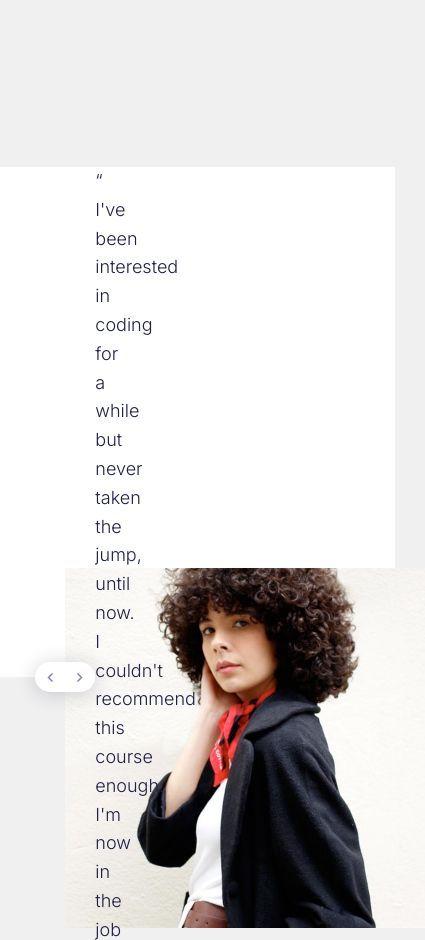
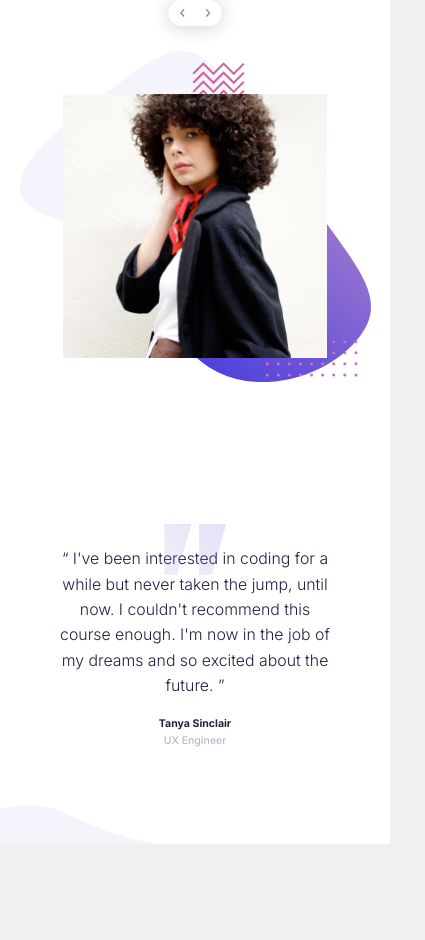
Before and after one commit to devsajad/Testimonial_Slider-Sass-FrontMentor, a website built with Parcel: page index.html in a window 390 px wide. Shown: the top 940 px of the page, 425 px wide, since content can reach past the window. After the commit the page ends 844 px from the top, so only its background shows below. Built offline with nearby package versions, Linux system fonts and the light colour scheme.

Commit message:
add : responsive media queries

```diff
--- a/index.html
+++ b/index.html
@@ -22,14 +22,15 @@
     <title>Frontend Mentor | Coding Bootcamp Testimonials Slider</title>
   </head>
   <body>
-    <section class="testimonial-container">
-      <div class="slider">
+    <div class="container">
+      <section class="slider">
+        <div class="slider__slider-container">
           <div class="testimonial">
             <blockquote class="testimonial__quote">
               <p>
                 “ I've been interested in coding for a while but never taken the
-              jump, until now. I couldn't recommend this course enough. I'm now
-              in the job of my dreams and so excited about the future. ”
+                jump, until now. I couldn't recommend this course enough. I'm
+                now in the job of my dreams and so excited about the future. ”
               </p>
             </blockquote>
             <div class="testimonial__author">
@@ -43,6 +44,7 @@
               alt="A woman with curly hair"
               class="image__person"
             />
+          </div>
         </div>
 
         <div class="slider__btn-container">
@@ -62,7 +64,7 @@
             />
           </div>
         </div>
+      </section>
     </div>
-    </section>
   </body>
 </html>
--- a/src/js/main.js
+++ b/src/js/main.js
@@ -1,16 +1,16 @@
-const slides = document.querySelectorAll(".slider");
+const slides = document.querySelectorAll(".slider__slider-container");
 const leftArrow = document.querySelector(".left-arrow-container");
 const rightArrow = document.querySelector(".right-arrow-container");
 
 let curSlide = 0;
 let maxSlide = slides.length;
 
-function goToSlide(slide) {
+const goToSlide = function (slide) {
   slides.forEach(
-    (s, i) => (s.style.transform = `translate(${100 * (i - slide)}%`)
+    (s, i) =>
+      (s.style.transform = `translate(${100 * (i - slide)}% , ${100 * -i}%)`)
   );
-}
-
+};
 function nextSlide() {
   if (curSlide + 1 === maxSlide) curSlide = 0;
   else curSlide++;
--- a/src/sass/_base.scss
+++ b/src/sass/_base.scss
@@ -12,11 +12,23 @@ $margin-vertical-container: 8.5rem;
 $margin-horizental-container: 13rem;
 
 @mixin transition-normal {
-  transition: all 0.3s;
+  transition: all 0.5s;
 }
 
-@mixin media-general {
-  @media screen and (max-width: 63em) {
+@mixin media-x-small {
+  @media screen and (max-width: 450px), (max-width: 795px) {
+    @content;
+  }
+}
+
+@mixin media-small {
+  @media screen and (max-width: 795px) {
+    @content;
+  }
+}
+
+@mixin media-medium {
+  @media screen and (max-width: 918px) {
     @content;
   }
 }
@@ -48,27 +60,14 @@ body {
   align-items: center;
 }
 
-.testimonial-container {
+.container {
   background-color: #fff;
 
   width: calc(68rem + $margin-horizental-container * 2);
   height: calc(34rem + $margin-vertical-container * 2);
 
-  //   background: url("../../assets/images/bg-pattern-desktop.svg"), white;
-  //   background-repeat: no-repeat;
-  //   background-size: 100%;
-  //   background-position: -400px -224px;
+  background: url("../../assets/images/pattern-curve.svg"), white;
+  background-repeat: no-repeat;
+  background-size: 40%;
+  background-position: 0px 100%;
 }
-
-// a {
-//   //   color: $color-grey-light-1;
-//   text-decoration: none;
-//   &:hover {
-//     // color: $color-primary;
-//   }
-//   @include transition-normal;
-// }
-
-li {
-  list-style: none;
-}
--- /dev/null
+++ b/src/sass/_responsive.scss
@@ -0,0 +1,91 @@
+html {
+  @include media-medium {
+    font-size: 55%;
+  }
+}
+
+.container {
+  @include media-x-small {
+    width: 100%;
+    height: 100%;
+  }
+
+  background-size: 40%;
+  background-position: 0px 100%;
+}
+
+.slider {
+  &__slider-container {
+    @include media-small {
+      background-size: 60%;
+    }
+
+    @include media-x-small {
+      grid-template-columns: 1fr;
+      justify-items: center;
+      //   gap: 8.5rem;
+      background-size: 90%;
+      background-position: 50% 10%;
+    }
+    @include transition-normal;
+  }
+
+  &__btn-container {
+    left: 50%;
+    top: 0%;
+    transform: translateX(-50%);
+
+    width: 6rem;
+    height: 3rem;
+
+    &--right,
+    &--left {
+      max-width: 0.6rem;
+    }
+  }
+}
+
+.testimonial {
+  @include media-x-small {
+    grid-row: 2;
+    justify-self: center;
+    text-align: center;
+    // align-self: self-start;
+  }
+
+  line-height: 1.6;
+  max-width: calc(100% - $margin-horizental-container);
+
+  &::before {
+    @include media-x-small {
+      left: 50%;
+      transform: translateX(-50%);
+      top: -2.5rem;
+    }
+  }
+
+  &__quote {
+    margin-bottom: 2rem;
+  }
+
+  &__author {
+    span {
+      @include media-x-small {
+        display: block;
+        margin-left: 0;
+      }
+    }
+  }
+}
+
+.image {
+  @include media-x-small {
+    scale: 1;
+    // align-self: self-end;
+  }
+  height: 30rem;
+
+  &__person {
+    height: 100%;
+  }
+}
--- a/src/sass/_slider.scss
+++ b/src/sass/_slider.scss
@@ -1,15 +1,26 @@
 .slider {
+  height: 100%;
+  max-width: 100%;
+  overflow: hidden;
   position: relative;
+
+  &__slider-container {
     display: grid;
     grid-template-columns: 1.1fr 1fr;
 
     height: 100%;
-  width: 100%;
+    max-width: 100%;
 
     align-items: center;
     align-items: center;
 
+    background: url("../../assets/images/pattern-bg.svg");
+    background-repeat: no-repeat;
+    background-size: 50%;
+    background-position: 80% 50%;
+
     @include transition-normal;
+  }
 
   &__btn-container {
     display: flex;
@@ -17,11 +28,11 @@
     align-items: center;
 
     position: absolute;
-    top: 100%;
-    left: 4rem;
+    left: 54%;
+    top: 85%;
     transform: translateY(-50%);
 
-    box-shadow: 0px 2px 20px rgba(32, 32, 70, 0.2);
+    box-shadow: 0px 0.2rem 2rem rgba(32, 32, 70, 0.2);
 
     background-color: #fff;
 
@@ -35,7 +46,7 @@
 
     &--right,
     &--left {
-      width: 6px;
+      max-width: 0.6rem;
     }
   }
 
@@ -54,8 +65,25 @@
 .testimonial {
   justify-self: end;
   line-height: 1.6;
-  width: calc(100% - $margin-horizental-container);
+  max-width: calc(100% - $margin-horizental-container);
   z-index: 1;
+  position: relative;
+
+  &::before {
+    z-index: 100;
+    content: "";
+    width: 7rem;
+    height: 100%;
+
+    display: block;
+    background: url("../../assets/images/pattern-quotes.svg");
+    background-repeat: no-repeat;
+    background-size: 100%;
+
+    top: -22%;
+    left: 5.5rem;
+    position: absolute;
+  }
 
   &__quote {
     margin-bottom: 2rem;
--- a/src/sass/main.scss
+++ b/src/sass/main.scss
@@ -1,2 +1,3 @@
 @import "base";
 @import "slider";
+@import "responsive";
```
Lines whose indentation alone changed are shown as unchanged.
